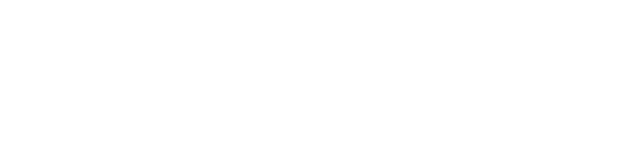
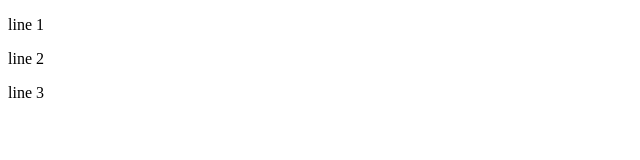
Before and after one commit to gregsmith446/Gihub-Repo-Submission-2, a plain HTML site: page index.html in a window 1280 px wide. Shown: the whole page, without its empty margins (0-640 px from the left). Drawn offline with Linux system fonts and the light colour scheme.

Commit message:
create a new file and add at least 3 lines to it.

```diff
--- a/index.html
+++ b/index.html
@@ -8,5 +8,9 @@
 </head>
 <body>
 
+    <p>line 1</p>
+    <p>line 2</p>
+    <p>line 3</p>
+
 </body>
 </html>
```
